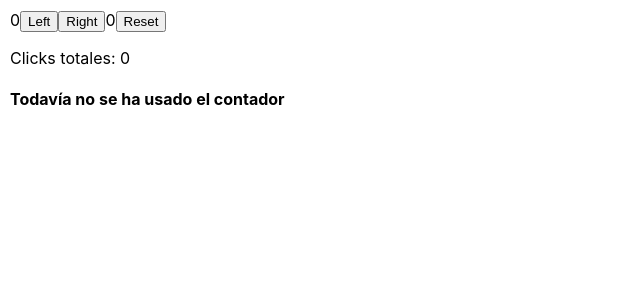
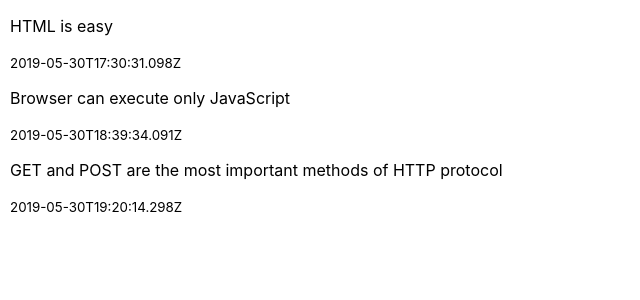
Before and after one commit to SergioRodas/JavaScript-bootcamp, a React (Create React App) app in the folder class-3/: page / in a window 1280 px wide. Shown: the top 300 px of the page, without its empty margins (0-640 px from the left). Built offline with nearby package versions, Linux system fonts and the light colour scheme.

Commit message:
Add class 4

```diff
--- a/class-3/src/App.js
+++ b/class-3/src/App.js
@@ -1 +1,40 @@
-import './App.css';
+import React from 'react'
+import ReactDOM from 'react-dom'
+import './App.css'
+
+const notes = [
+  {
+    id: 1,
+    content: 'HTML is easy',
+    date: '2019-05-30T17:30:31.098Z',
+    important: true,
+  },
+  {
+    id: 2,
+    content: 'Browser can execute only JavaScript',
+    date: '2019-05-30T18:39:34.091Z',
+    important: false,
+  },
+  {
+    id: 3,
+    content: 'GET and POST are the most important methods of HTTP protocol',
+    date: '2019-05-30T19:20:14.298Z',
+    important: true,
+  },
+]
+
+export default function App() {
+    return (
+        <div>
+            {notes.map((note) => {
+                return <div>
+                    <p>{note.content}</p>
+                    <small>
+                        <time>{note.date}</time>
+                    </small>
+
+                </div>
+            })}
+        </div>
+    )
+}
--- a/class-3/src/index.js
+++ b/class-3/src/index.js
@@ -1,71 +1,11 @@
-import { useState } from "react"
+import React from "react"
 import ReactDOM from 'react-dom'
+import App from './App'
 import './index.css'
 
-const WarningNotUsed = () => {
-    return <h4>Todavía no se ha usado el contador</h4>
-}
-
-const ListOfClicks = ({clicks}) => {
-    return <p>{clicks.join(', ')}</p>
-}
-
-const INITIAL_COUNTER_STATE = {
-    left: 0,
-    right: 0,
-    message: 'Mensaje en el estado'
-}
-
-const App = () => {
-    // const [left, setLeft] = useState(0)
-    // const [right, setRight] = useState(0)
-
-    // Objects can be handled in one state. (Better to have it separate)
-    const [counters, setCounters] = useState(INITIAL_COUNTER_STATE)
-
-    const [clicks, setClicks] = useState([])
-
-    const handleIsLeft = (param) => {
-        const handler = () => {
-            if (param) {
-                setCounters({
-                    ...counters, // Spread operator: Keep the previous state properties, just change the ones mentioned below
-                    left: counters.left + 1
-                })
-                setClicks(prevClicks =>  ([...prevClicks, 'L']))
-            } else {
-                setCounters({
-                    ...counters,
-                    right: counters.right + 1
-                })
-                setClicks(prevClicks =>  ([...prevClicks, 'R']))
-            }
-        }
-        return handler
-    }
-
-    const handleReset = () => {
-        setCounters(INITIAL_COUNTER_STATE)
-        setClicks([])
-    }
-
-    return(
-        <div>
-            {counters.left}
-            <button onClick={handleIsLeft(true)}>
-                Left
-            </button>
-            <button onClick={handleIsLeft(false)}>
-                Right
-            </button>
-            {counters.right}
-            <button onClick={handleReset}>Reset</button>
-            <p>Clicks totales: {clicks.length}</p>
-            {clicks.length === 0 ? <WarningNotUsed/> : <ListOfClicks clicks={clicks}/>}
-        </div>
-    )
-}
-
-const rootElement = document.getElementById("root");
-
-ReactDOM.render(<App/>, rootElement)
+ReactDOM.render(
+    <React.StrictMode>
+      <App />
+    </React.StrictMode>,
+    document.getElementById('root')
+  );
```
Also changed, not shown: class-3/src/oldIndex.js (deleted, +0 -52 lines).
